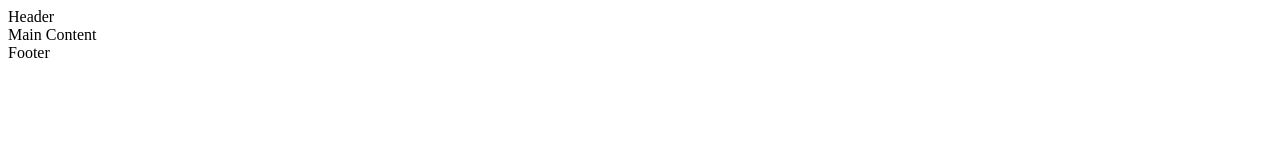
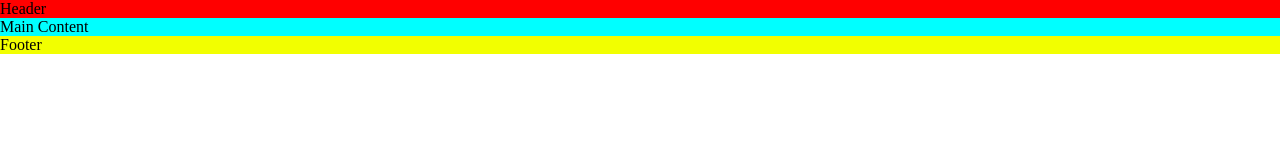
Before and after one commit to sharichungcode/love-running, a plain HTML site: page index.html in a window 1280 px wide. Drawn offline with Linux system fonts and the light colour scheme.

Commit message:
Add stylesheet with starter styles

```diff
--- /dev/null
+++ b/assets/CSS/style.css
@@ -0,0 +1,21 @@
+/* Asterisk wildcard selector to override default styles added by the browser */
+*{
+    padding: 0;
+    margin: 0;
+    box-sizing: border-box;
+}
+
+/* Header */
+header{
+    background-color: rgb(255, 0, 0);
+}
+
+/* Main */
+main{
+    background-color: aqua;
+}
+
+/* Footer */
+footer{
+    background-color: rgb(242, 255, 0);
+}
--- a/index.html
+++ b/index.html
@@ -13,6 +13,8 @@
     <link rel="apple-touch-icon" sizes="180x180" href="assets/favicon/apple-touch-icon.png">
     <link rel="icon" type="image/png" sizes="32x32" href="assets/favicon/favicon-32x32.png">
     <link rel="icon" type="image/png" sizes="16x16" href="assets/favicon/favicon-16x16.png">
+    <!-- Stylesheet -->
+    <link rel="stylesheet" href="assets/CSS/style.css">
 </head>
 
 <body>
```
